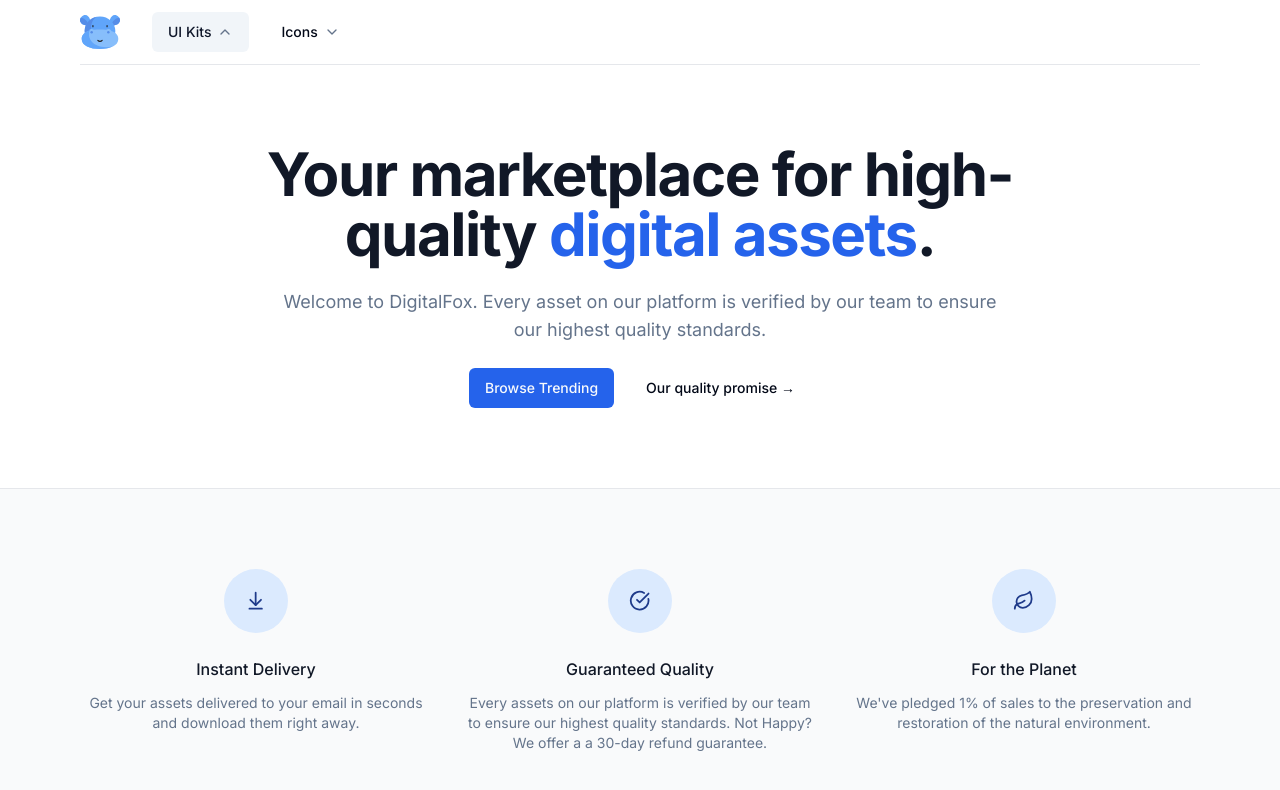
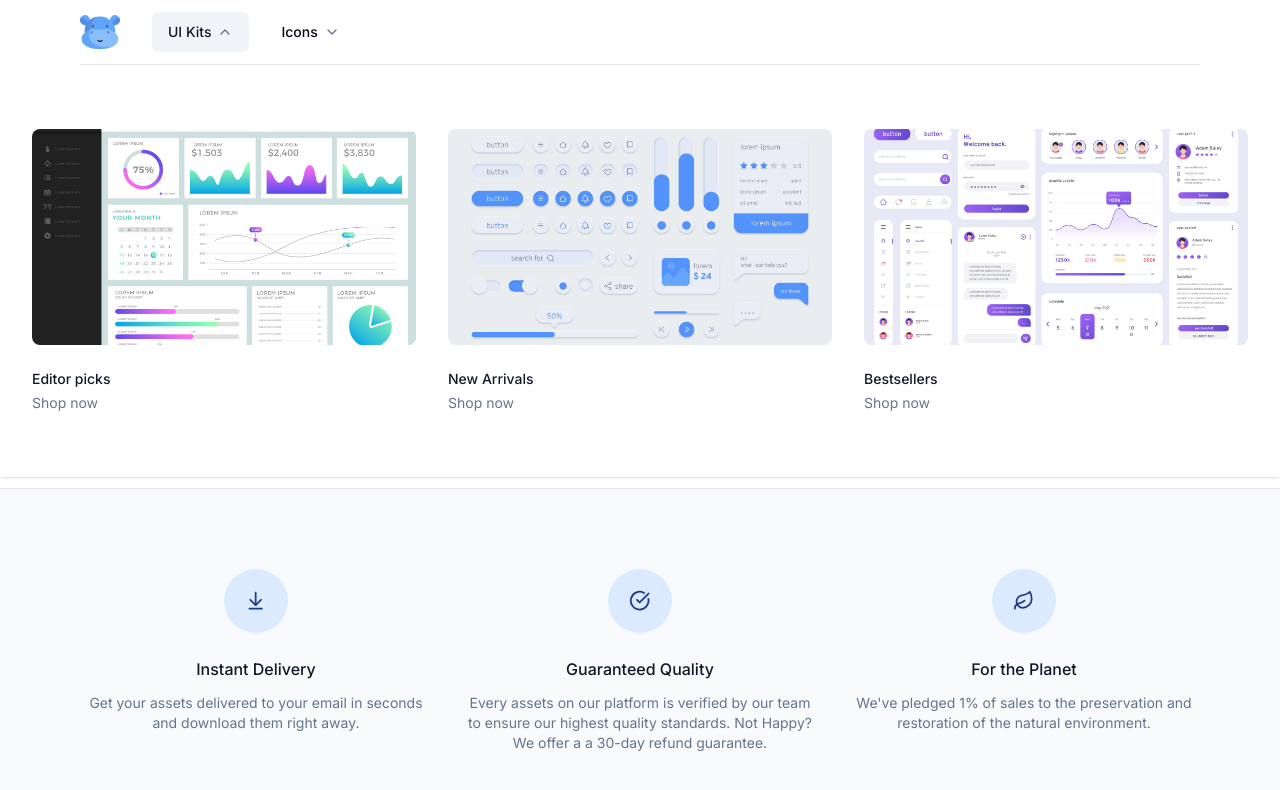
Before and after one commit to Crystallized21/digitalMarketplaceFox, a Next.js app: page / in a window 1280 px wide. Both pictures are taken after a click on the button "UI Kits". Shown: the top 790 px of the page. Built offline with nearby package versions, Linux system fonts and the light colour scheme.

Commit message:
finished navbar

```diff
--- a/src/components/NavItem.tsx
+++ b/src/components/NavItem.tsx
@@ -5,6 +5,8 @@
 import {PRODUCT_CATEGORIES} from "@/config";
 import {ChevronDown} from "lucide-react";
 import {cn} from "@/lib/utils";
+import Image from "next/image";
+import Link from "next/link";
 
 type Category = typeof PRODUCT_CATEGORIES[number]
 
@@ -37,6 +39,47 @@
                 />
                 </Button>
             </div>
+            {isOpen ? (
+                <div className={cn("absolute inset-x-0 top-full text-sm text-muted-foreground",
+                    {
+                        "animate-in fade-in slide-in-from-top-5":
+                          !isAnyOpen,
+                    }
+                )}>
+                   <div className="absolute inset-0 top-1/2 bg-white shadow"
+                        aria-hidden="true"
+                   />
+
+                    <div className="relative bg-white">
+                        <div className="mx-auto max-w-7xl px-8">
+                            <div className="grid grid-cols-4 gap-x-8 gap-y-10 py-16">
+                                <div className="col-span-4 col-start-1 grid grid-cols-3 gap-x-8">
+                                    {category.featured.map((item) => (
+                                        <div
+                                            key={item.name}
+                                            className="group relative text-base sm:text-sm"
+                                        >
+                                            <div className="relative aspect-video overflow-hidden rounded-lg bg-gray-100 group-hover:opacity-75">
+                                                <Image
+                                                    src={item.imageSrc}
+                                                    alt="product catergory image"
+                                                    fill
+                                                    className="object-cover object-center"
+                                                />
+                                            </div>
+
+                                            <Link href={item.href} className="mt-6 block font-medium text-gray-900">
+                                                {item.name}
+                                            </Link>
+                                            <p className="mt-1" aria-hidden="true">Shop now</p>
+                                        </div>
+                                    ))}
+                                </div>
+                            </div>
+                        </div>
+                    </div>
+                </div>
+            ) : null}
         </div>
     );
 };
--- a/src/components/NavItems.tsx
+++ b/src/components/NavItems.tsx
@@ -1,19 +1,24 @@
 "use client"
 
-import React, {useState} from "react";
+import React, {useRef, useState} from "react";
 import {PRODUCT_CATEGORIES} from "@/config";
 import NavItem from "@/components/NavItem";
 
 const NavItems = () => {
+    // State to track the currently active (opened) navigation item by index, null when none are active
     const [activeIndex, setActiveIndex] = useState<
         null | number
     >(null)
 
+    // Determine if any navigation item is open
     const isAnyOpen = activeIndex !== null;
+
+    const navRef = useRef<HTMLDivElement | null>()
 
     return (
         <div className='flex gap-4 h-full'>
             {PRODUCT_CATEGORIES.map((category, i) => {
+                // Function to handle opening/closing of navigation items
                 const handleOpen = () => {
                     if (activeIndex === i) {
                         setActiveIndex(null)
@@ -22,8 +27,10 @@
                     }
                 }
 
+                // Determine if the current item is open based on activeIndex
                 const isOpen = i === activeIndex
 
+                // Render the NavItem component for each category
                 return (
                     <NavItem
                         category={category}
```
Also changed, not shown: components.json (added).
